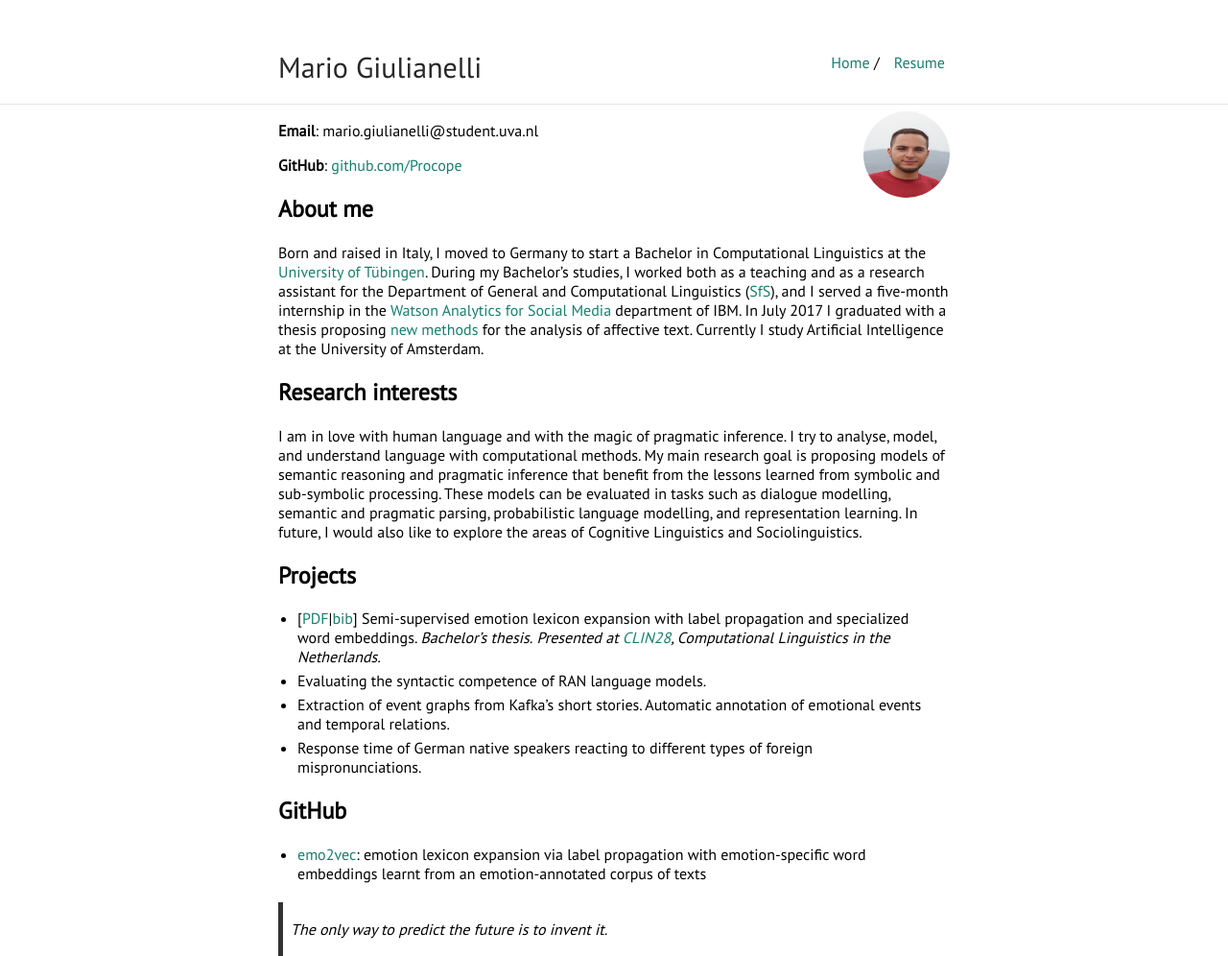
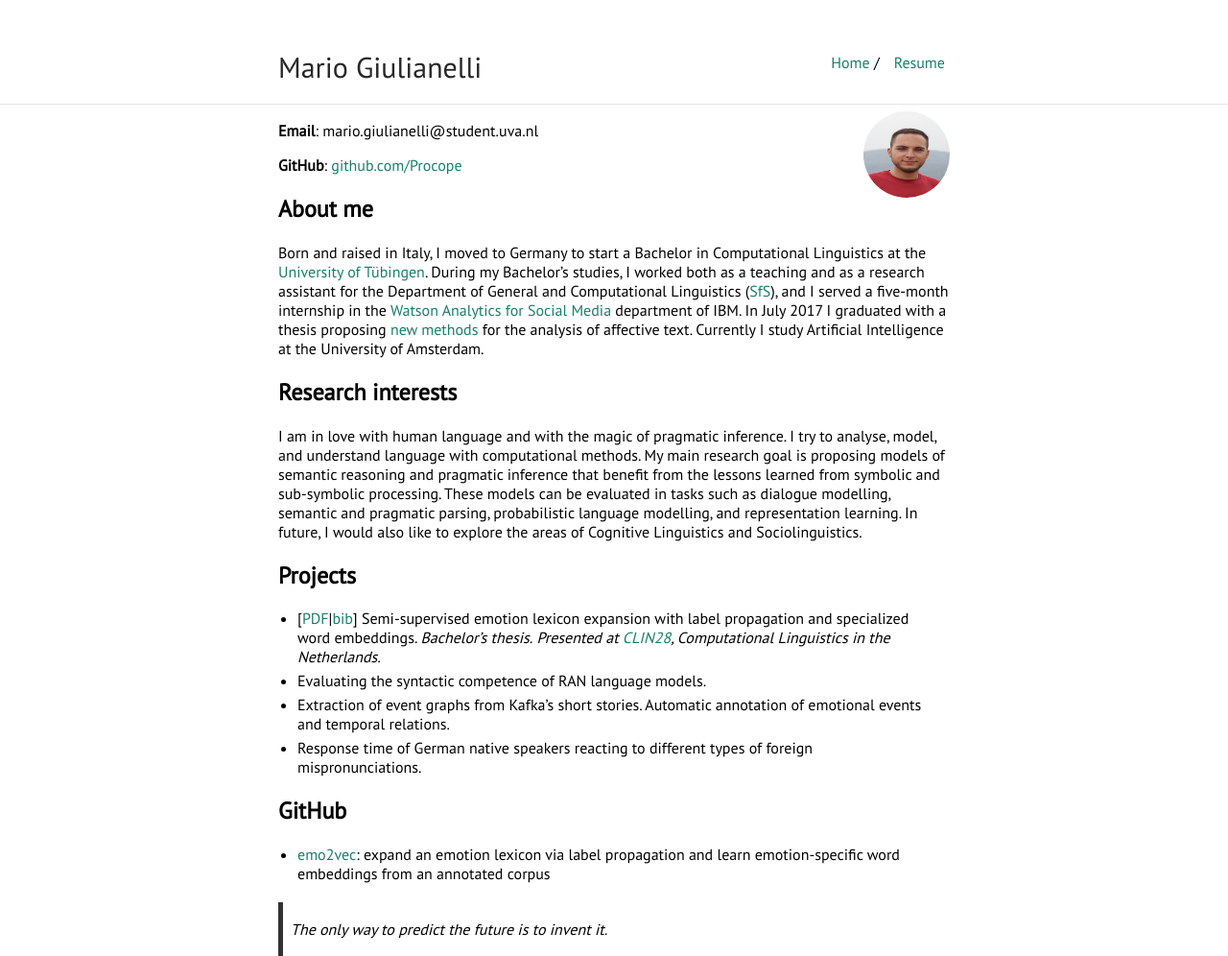
Before and after one commit to glnmario/glnmario.github.io, a Jekyll site: the page built from index.md, in a window 1280 px wide. Shown: the whole page at 96% size. Built offline with Jekyll 4.4.1, drawn with Linux system fonts in a browser that asks for light colours.

Commit message:
Update index.md

```diff
--- a/index.md
+++ b/index.md
@@ -26,6 +26,6 @@ _Presented at [CLIN28](http://clin28.cls.ru.nl/#abstract-49), Computational Ling
 - Response time of German native speakers reacting to different types of foreign mispronunciations.
 
 ## GitHub
-- [emo2vec](https://github.com/Procope/emo2vec/blob/master/README.md): emotion lexicon expansion via label propagation with emotion-specific word embeddings learnt from an emotion-annotated corpus of texts
+- [emo2vec](https://github.com/Procope/emo2vec/blob/master/README.md): expand an emotion lexicon via label propagation and learn emotion-specific word embeddings from an annotated corpus
 
 > The only way to predict the future is to invent it.
```
